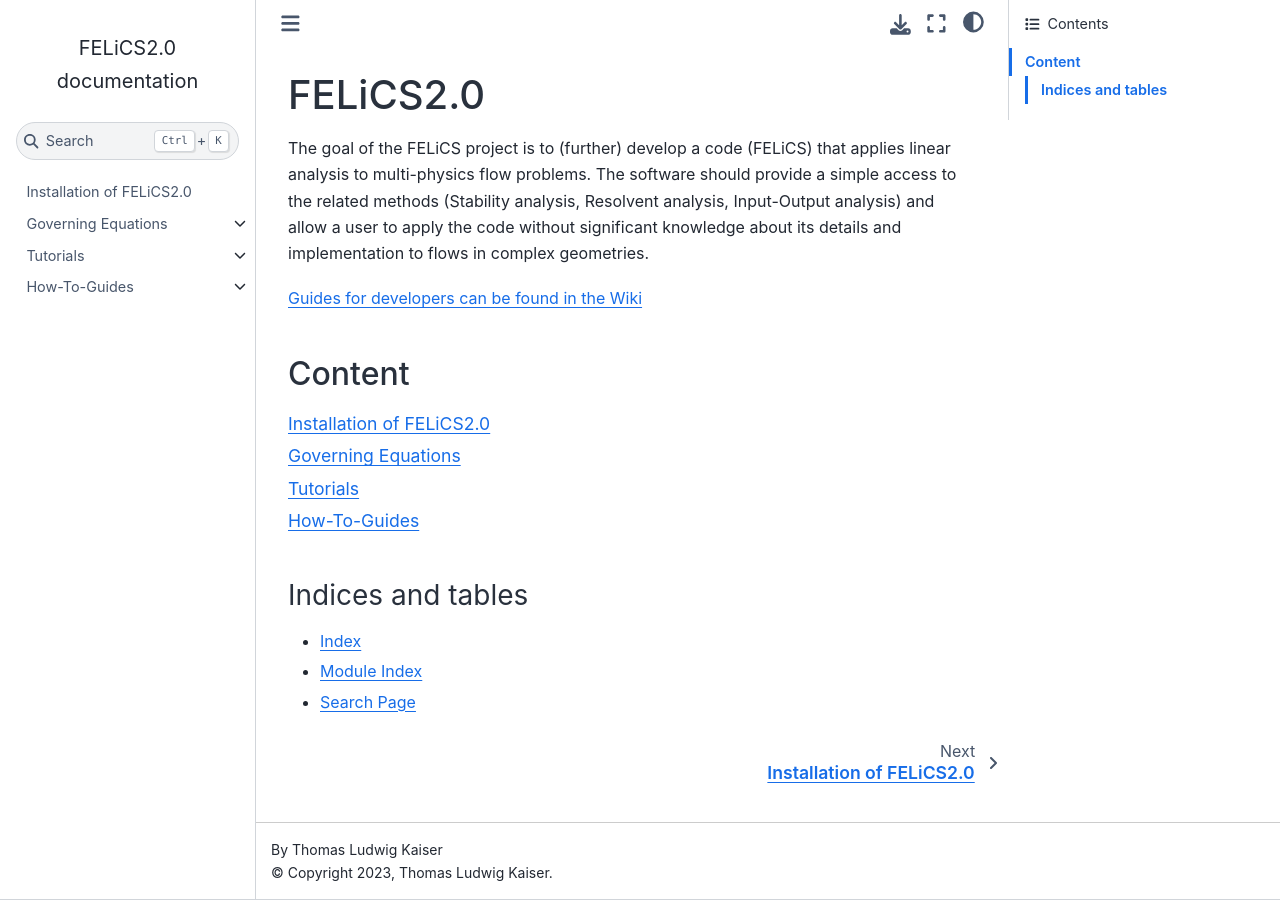
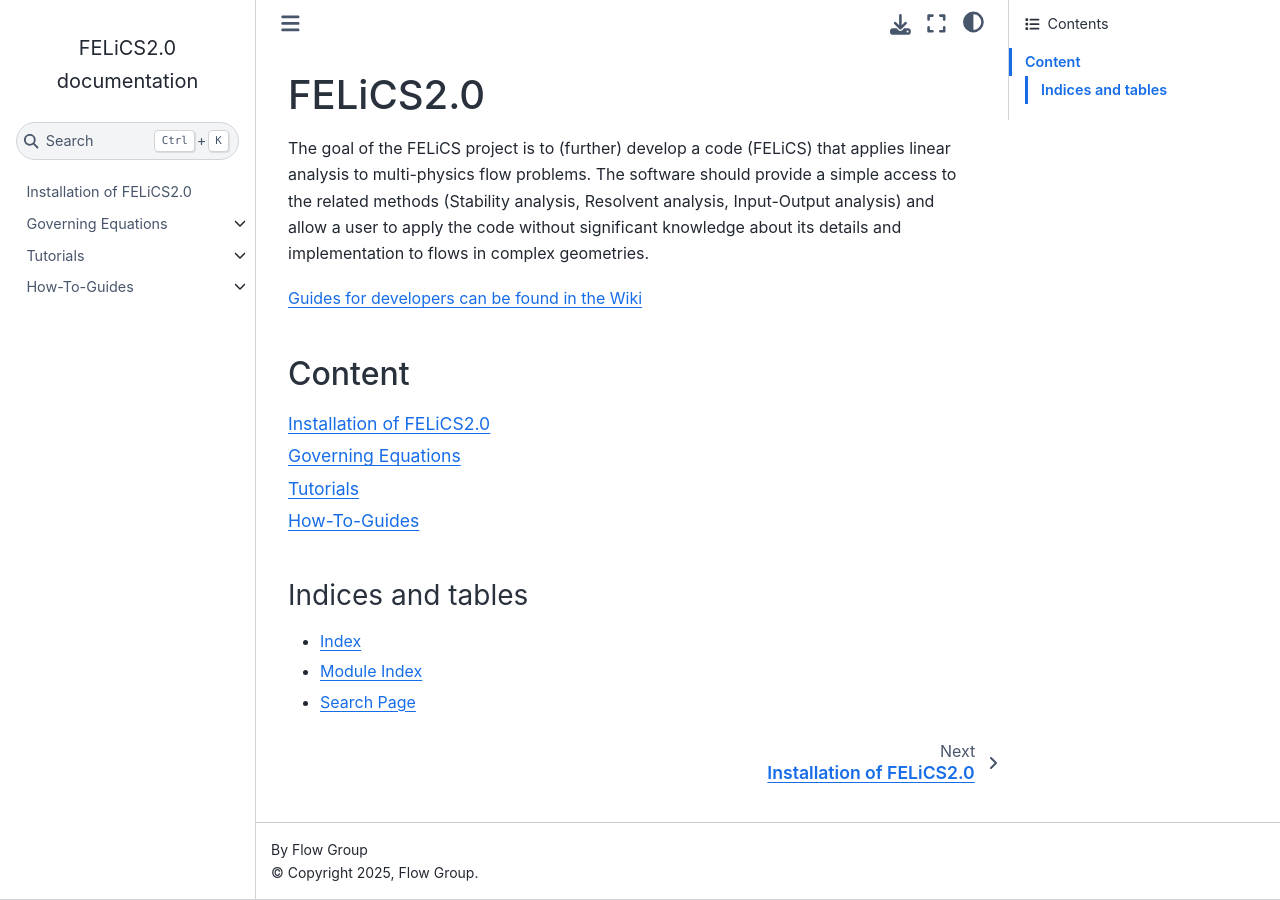
Before and after one commit to arash-mp/FELiCS_FSI, a Sphinx documentation site: the page built from DOCUMENTATION/index.rst, in a window 1280 px wide. Built offline with Sphinx 7.4.7 and the Sphinx Book theme 1.1.4, drawn with Linux system fonts in a browser that asks for light colours; pages that are not in the unit, such as notebooks, are missing from menus.

Commit message:
[doc] changed autor to flow group

```diff
--- a/DOCUMENTATION/conf.py
+++ b/DOCUMENTATION/conf.py
@@ -7,8 +7,8 @@
 # https://www.sphinx-doc.org/en/master/usage/configuration.html#project-information
 
 project = 'FELiCS2.0'
-copyright = '2023, Thomas Ludwig Kaiser'
-author = 'Thomas Ludwig Kaiser'
+copyright = '2025, Flow Group'
+author = 'Flow Group'
 
 # -- General configuration ---------------------------------------------------
 # https://www.sphinx-doc.org/en/master/usage/configuration.html#general-configuration
@@ -25,7 +25,6 @@ autoapi_dirs = ['../src/']
 templates_path = ['_templates']
 exclude_patterns = ['_build', 'Thumbs.db', '.DS_Store']
 autoapi_options = ['members', 'undoc-members', 'no-private-members', 'show-inheritance', 'show-module-summary', 'special-members', 'imported-members']  # 'private-members', 'undoc-members'
-
 
 # -- Options for HTML output -------------------------------------------------
 # https://www.sphinx-doc.org/en/master/usage/configuration.html#options-for-html-output
```
